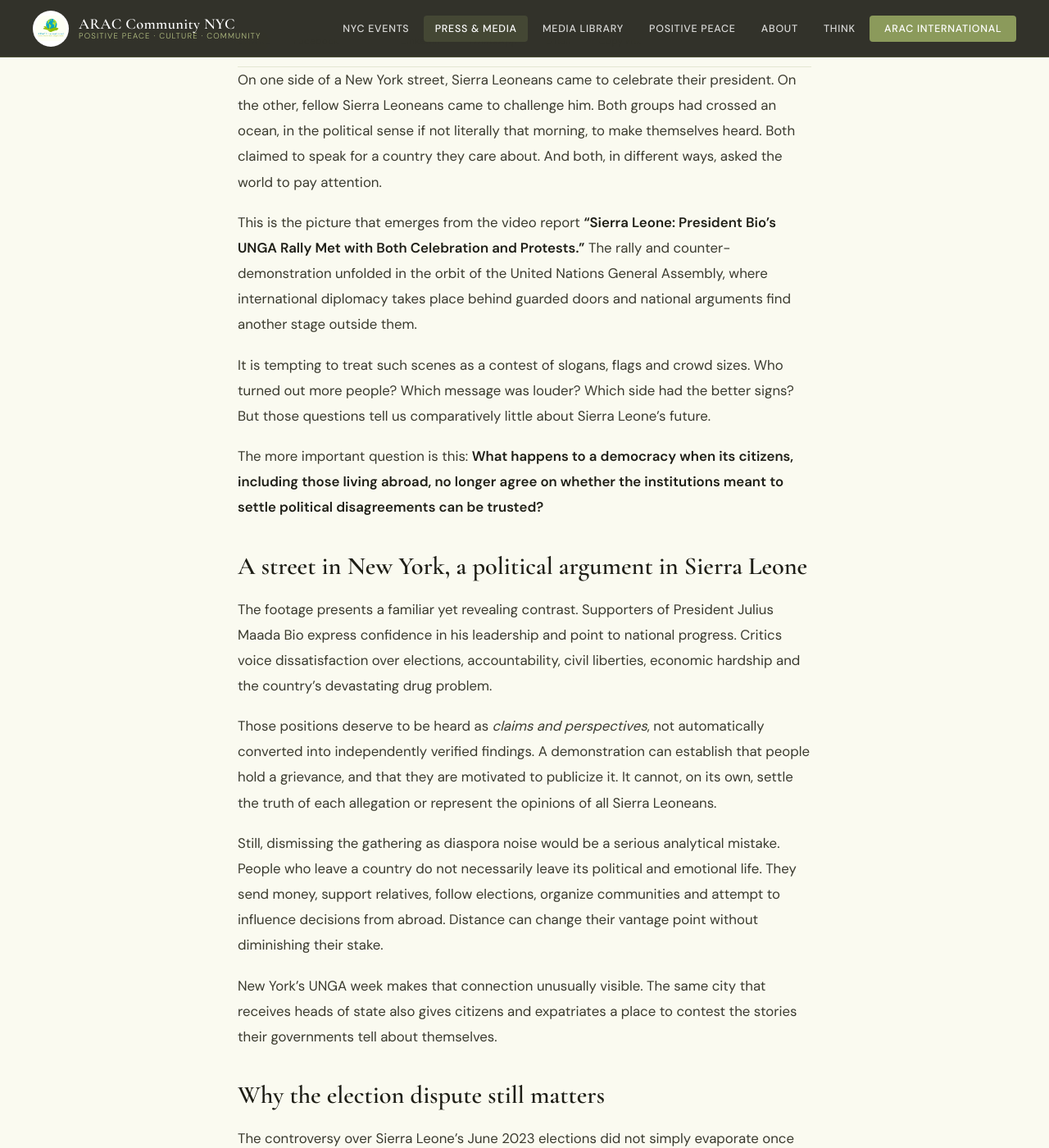
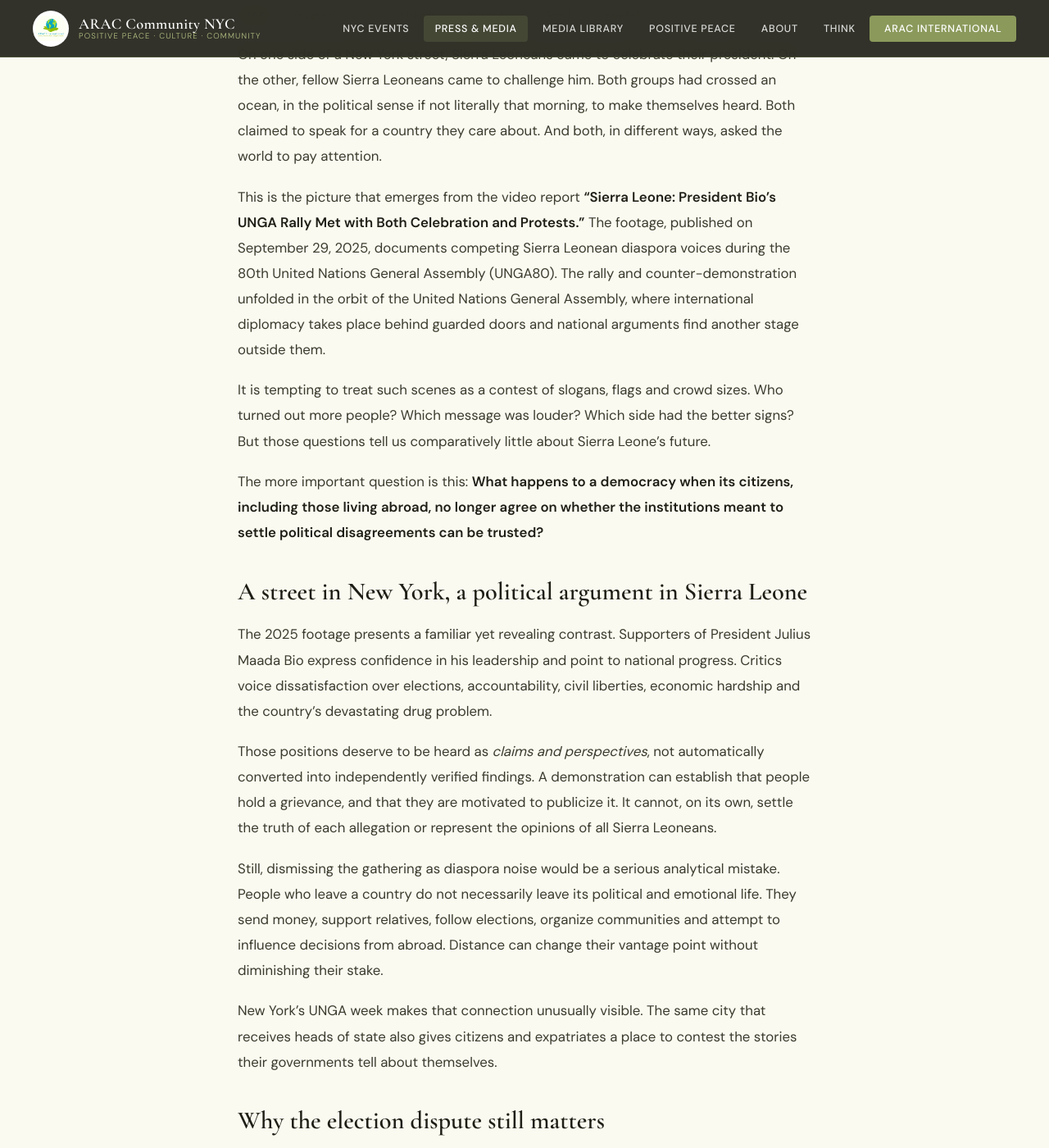
Before and after one commit to mnshakoor/arac-positive-peace-nyc, a Jekyll site: the page built from _press_media/two-flags-one-homeland-sierra-leone-unga.md, in a window 1280 px wide and 1400 px high, scrolled down 1244 px. Shown: the whole window at 82% size. Built offline with Jekyll 4.4.1, drawn with Linux system fonts in a browser that asks for light colours; some of the changed text lies outside the part shown.

Commit message:
Correct Sierra Leone UNGA video to 2025 and disclose retrospective analysis chronology

```diff
--- a/_press_media/two-flags-one-homeland-sierra-leone-unga.md
+++ b/_press_media/two-flags-one-homeland-sierra-leone-unga.md
@@ -1,7 +1,8 @@
 ---
 title: "Two Flags, One Homeland: What Sierra Leone's UNGA Divide Reveals About Peace"
-description: "As Sierra Leoneans rallied for and against President Julius Maada Bio during UNGA in New York, their competing voices exposed a deeper question: how can a divided diaspora help build trust at home?"
-date: 2026-10-29
+description: "A September 29, 2025 video of Sierra Leonean supporters and protesters at UNGA in New York, revisited through the lens of Positive Peace and diaspora dialogue."
+date: 2025-10-03
+updated: 2026-10-29
 category: Media Coverage
 author: m-nuri-shakoor
 tags: [sierra leone, diaspora, UNGA, civic engagement, electoral reform, positive peace, new york city]
@@ -30,7 +31,7 @@
 
 On one side of a New York street, Sierra Leoneans came to celebrate their president. On the other, fellow Sierra Leoneans came to challenge him. Both groups had crossed an ocean, in the political sense if not literally that morning, to make themselves heard. Both claimed to speak for a country they care about. And both, in different ways, asked the world to pay attention.
 
-This is the picture that emerges from the video report **“Sierra Leone: President Bio's UNGA Rally Met with Both Celebration and Protests.”** The rally and counter-demonstration unfolded in the orbit of the United Nations General Assembly, where international diplomacy takes place behind guarded doors and national arguments find another stage outside them.
+This is the picture that emerges from the video report **“Sierra Leone: President Bio's UNGA Rally Met with Both Celebration and Protests.”** The footage, published on September 29, 2025, documents competing Sierra Leonean diaspora voices during the 80th United Nations General Assembly (UNGA80). The rally and counter-demonstration unfolded in the orbit of the United Nations General Assembly, where international diplomacy takes place behind guarded doors and national arguments find another stage outside them.
 
 It is tempting to treat such scenes as a contest of slogans, flags and crowd sizes. Who turned out more people? Which message was louder? Which side had the better signs? But those questions tell us comparatively little about Sierra Leone's future.
 
@@ -38,7 +39,7 @@
 
 ## A street in New York, a political argument in Sierra Leone
 
-The footage presents a familiar yet revealing contrast. Supporters of President Julius Maada Bio express confidence in his leadership and point to national progress. Critics voice dissatisfaction over elections, accountability, civil liberties, economic hardship and the country's devastating drug problem.
+The 2025 footage presents a familiar yet revealing contrast. Supporters of President Julius Maada Bio express confidence in his leadership and point to national progress. Critics voice dissatisfaction over elections, accountability, civil liberties, economic hardship and the country's devastating drug problem.
 
 Those positions deserve to be heard as *claims and perspectives*, not automatically converted into independently verified findings. A demonstration can establish that people hold a grievance, and that they are motivated to publicize it. It cannot, on its own, settle the truth of each allegation or represent the opinions of all Sierra Leoneans.
 
@@ -116,7 +117,7 @@
 
 **A democracy does not become stronger when everyone agrees. It becomes stronger when disagreement no longer threatens the social fabric that holds its people together.**
 
-*This article offers a Positive Peace interpretation of the issues presented in the embedded field report. Demonstrators' statements are attributed as perspectives; allegations are not independently established by the footage. The recording date was not confirmed for this article.*
+*Editorial chronology: The video was published on September 29, 2025, during UNGA80. The October 3, 2025 date above is an archival coverage date, not a claim that this retrospective article was originally published then. This analysis was prepared in October 2026 and includes developments reported through 2026. The precise recording date has not been independently confirmed. Demonstrators’ statements are attributed as perspectives; allegations are not independently established by the footage.*
 
 ### References
 
```
